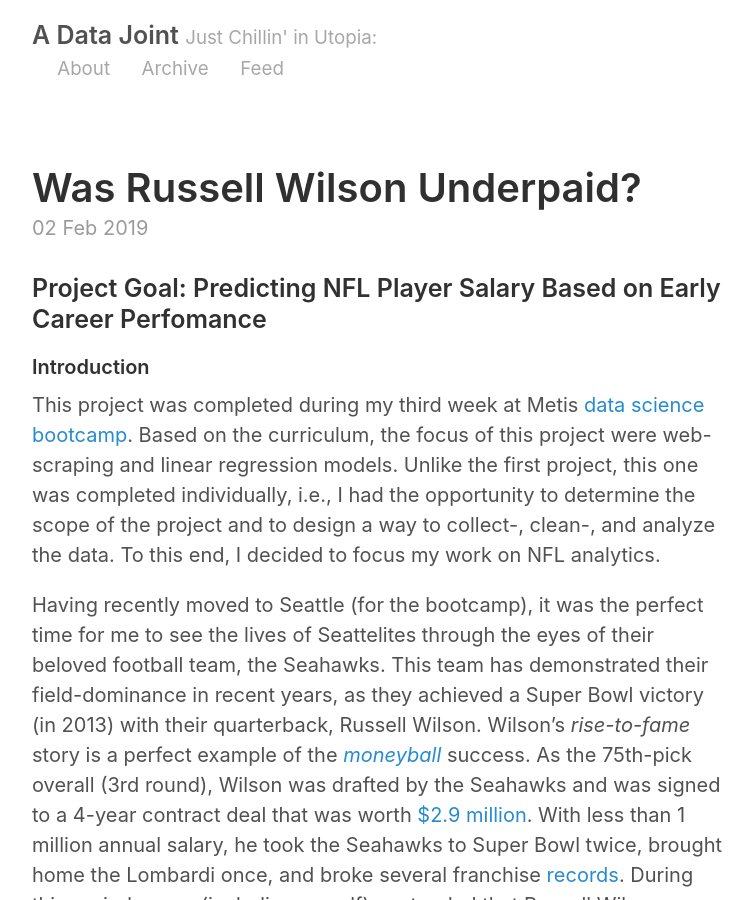
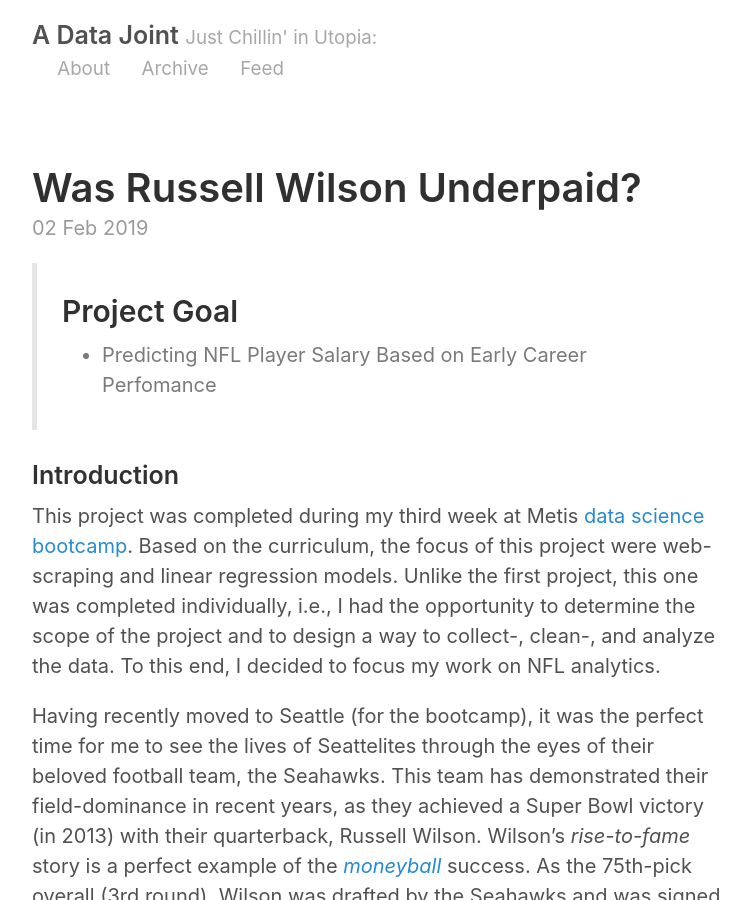
Before and after one commit to jhonsen/dj.github.io, a Jekyll site: the page built from _posts/2019-02-02-Player-Valuation.md, in a window 1280 px wide and 900 px high. Shown: the whole window, without its empty margins (258-1009 px from the left). Built offline with Jekyll 4.4.1, drawn with Linux system fonts in a browser that asks for light colours.

Commit message:
fixed headings again

```diff
--- a/_posts/2019-02-02-Player-Valuation.md
+++ b/_posts/2019-02-02-Player-Valuation.md
@@ -5,9 +5,10 @@ title: Was Russell Wilson Underpaid?
 
 
 
-### Project Goal: Predicting NFL Player Salary Based on Early Career Perfomance
+> ## Project Goal
+> - Predicting NFL Player Salary Based on Early Career Perfomance
 
-#### Introduction
+### Introduction
 
 This project was completed during my third week at Metis [data science bootcamp](https://www.thisismetis.com/data-science-bootcamps). Based on the curriculum, the focus of this project were web-scraping and linear regression models. Unlike the first project, this one was completed individually, i.e., I had the opportunity to determine the scope of the project and to design a way to collect-, clean-, and analyze the data. To this end, I decided to focus my work on NFL analytics.
 
@@ -15,11 +16,11 @@ Having recently moved to Seattle (for the bootcamp), it was the perfect time for
 
 In my attempt to answer this question, I wanted to find the value of a player with respect to their early NFL career performance
 
-#### Project Description and Approach
+### Project Description and Approach
 
 Each player that is drafted into the NFL typically gets a 4-year contract deal (1st-round players get a [5th year option](https://www.sbnation.com/nfl/2018/4/30/17171726/nfl-rookie-wage-scale-draft)). Under this contract, a player is unable to renegotiate his salary, even if he excels beyond the franchise's expectations. Given a set of performance measures, what would be the *"market value"* ($$$) of a player, e.g., on their 4th year?
 
-#### Data Acquisition
+### Data Acquisition
 
 The scope of my project was limited to 3 types of offensive positions: quarterbacks (QB), running backs (RB), and wide receivers (WR). My approach in assessing players' early career performance was to collect data that describe their (1) _draft worthiness_, (2) their _first four years of performance stats_, (3) and their _4th year salary_. These data were webscraped using `beautifulsoup` and `selenium` from [pro-football-reference](http://pro-football-reference.com/) and [spotrac](https://www.spotrac.com/nfl/rankings/2003/base/). The gruesome details of webscraping and preprocessing are described elsewhere, and the codes are available in my [repo](https://github.com/jhonsen/NFLplayersValuation). Briefly,
 
@@ -35,7 +36,7 @@ The scope of my project was limited to 3 types of offensive positions: quarterba
 
 
 
-#### Data Wrangling and Feature Engineering
+### Data Wrangling and Feature Engineering
 
 With the workflow described above, I ended up collecting 45 dataframes (i.e., 15 per position), representing 15 years of performance data. However, I couldn't directly combine all of these dataframes into one table, as the stats correspond to different positions. For instance, the value of rushing Yards may not be identical with passing Yds, nor receiving Yds. So, I decided to normalize the weight of Yds and TDs for each of these different positions using a standard Yahoo fantasy football point system:
 
@@ -47,7 +48,7 @@ With the workflow described above, I ended up collecting 45 dataframes (i.e., 15
 After transforming players' Yds & TDs into points, I merged the 45 dataframes together into a single table. Categorical features (such as *position* and *draft status*) were one-hot encoded, and one of each of these category-columns was dropped, to avoid the dummy variable trap. Some features were also tranformed using the log1p or box-cox or Yeo-Johnson method. Many of these features were largely skewed to the right, as rookie players often make little impact in their first 4 years of NFL career.
 
 
-#### Regression Models and Analysis
+### Regression Models and Analysis
 
 After cleaning my dataset and removing "non-active" players (i.e., those who didn't get paid on their 4th year), I ended up with 356 rows of players and 11 features. (By the way, it was quite remarkable to see that almost 70% of new players entering the NFL didn't last 4 years). The 11 features I included in my model were draft status, draft round, weight, height, 40-yard dash, 4 years of performance points (i.e., Year1, Year2, Year3, and Year4), and positions (RB or WR) (**Figure 2**).
 
@@ -75,7 +76,7 @@ Once I optimized my linear regressor on the training set, I used it to predict R
 
 
 
-#### Summary and Future Work
+### Summary and Future Work
 
 As it turns out, this classic "moneyball" problem (though successful in MLB) may not be as trivial to achieve in the NFL. At the moment, my model only considers features that are related directly to the individuals, i.e., their performance stats and NFL combine results. However, I believe there are other factors that could affect the value of an NFL player and provide higher predictive power. For example, I would have wanted to include variables that represent a player's opportunity to play in a game (e.g., playing time per game, number of injured players in the depth chart, etc.).
 
```
Also changed, not shown: _posts/2019-03-01-Obesity-Prediction.md (+7 -6 lines), _posts/2019-03-15-Similar-Scientists.md (+6 -5 lines), _posts/2019-04-22-Produce2Recipe.md (+7 -6 lines).
